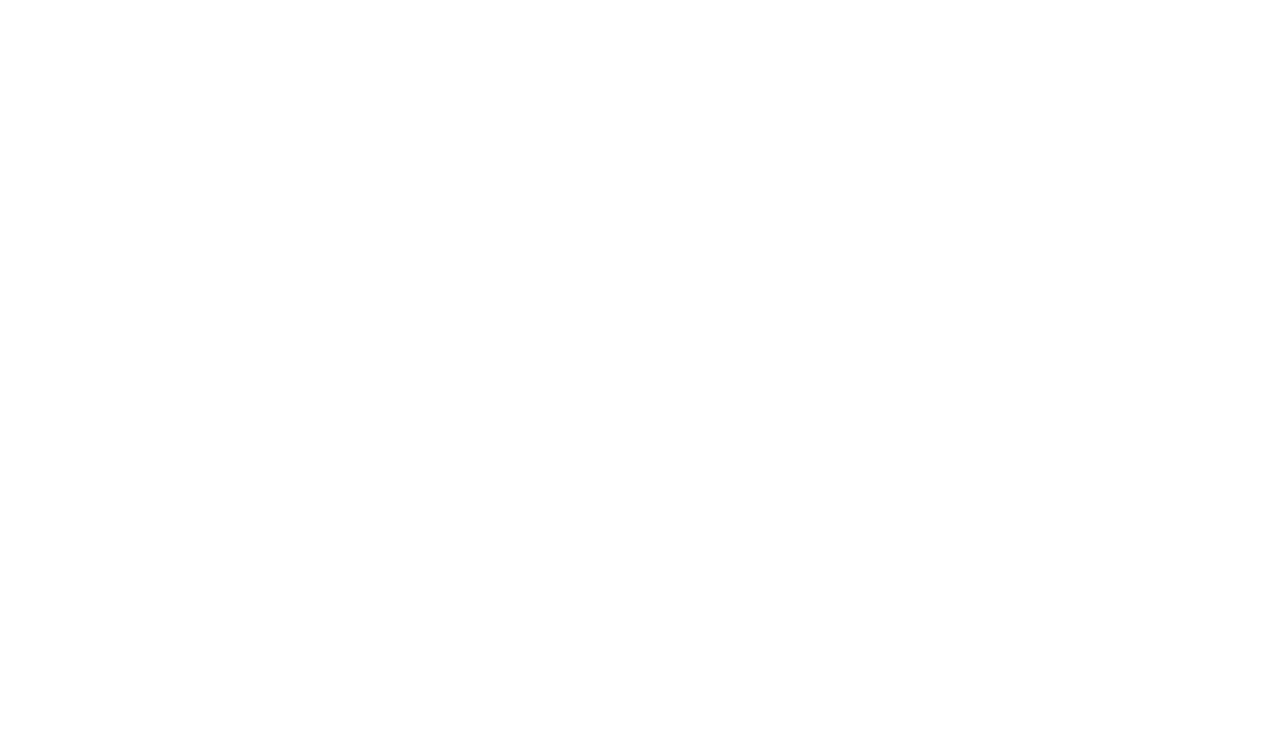
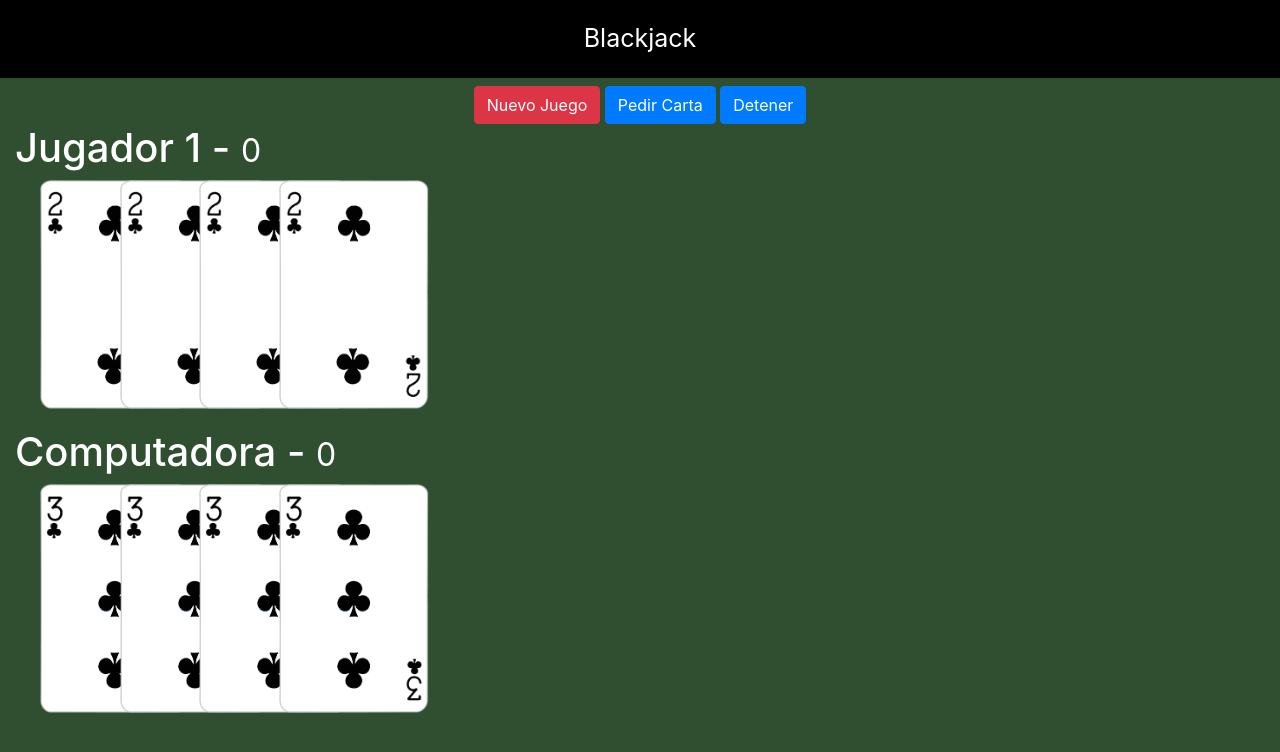
Before and after one commit to MemoSan27/02-Blackjack, a plain HTML site: page index.html in a window 1280 px wide. Drawn offline with nearby package versions, Linux system fonts and the light colour scheme.

Commit message:
Estilos y espacios iniciales añadidos

```diff
--- a/assets/css/styles.css
+++ b/assets/css/styles.css
@@ -0,0 +1,25 @@
+html, body {
+    margin: 0px;
+    background-color: #2F4F30;
+    color: white;
+}
+
+.titulo {
+    text-align: center;
+    background-color: black;
+    color: white;
+    padding: 20px;
+    font-size: 25px;
+}
+
+.carta{
+    width: 150px;
+    position: relative;
+    left: 100px;
+    margin-left: -75px;
+}
+
+#computadora-cartas, #jugador-cartas{
+    height: 240px;
+
+}
--- a/index.html
+++ b/index.html
@@ -6,11 +6,67 @@
     <meta name="viewport" content="width=device-width, initial-scale=1.0">
     <title>Blackjack</title>
 
+    <!-- aÃ±adir esto -->
+    <link rel="stylesheet" href="https://stackpath.bootstrapcdn.com/bootstrap/4.4.1/css/bootstrap.min.css" integrity="sha384-Vkoo8x4CGsO3+Hhxv8T/Q5PaXtkKtu6ug5TOeNV6gBiFeWPGFN9MuhOf23Q9Ifjh" crossorigin="anonymous">
+
     <link rel="stylesheet" href="assets/css/styles.css">
 
 </head>
 <body>
 
+    <!-- Cabecera -->
+    <header class="titulo">
+        Blackjack
+    </header>
+
+    <!-- botones superiores -->
+
+    <div class="row mt-2">
+        <div class="col text-center">
+            <button class="btn btn-danger">Nuevo Juego</button>
+            <button class="btn btn-primary">Pedir Carta</button>
+            <button class="btn btn-primary">Detener</button>
+        </div>
+
+    </div>
+
+    <!-- contenedor de cartas -->
+
+    <div class="row container">
+        <div class="col">
+
+            <h1>Jugador 1 - <small>0</small></h1>
+            <div id="jugador-cartas">
+                <img class="carta" src="assets/cartas/2C.png">
+                <img class="carta" src="assets/cartas/2C.png">
+                <img class="carta" src="assets/cartas/2C.png">
+                <img class="carta" src="assets/cartas/2C.png">
+            </div>
+
+        </div>
+
+    </div>
+
+
+
+
+    <div class="row container mt-2">
+        <div class="col">
+
+            <h1>Computadora - <small>0</small></h1>
+            <div id="computadora-cartas">
+             <img class="carta" src="assets/cartas/3C.png">
+             <img class="carta" src="assets/cartas/3C.png">
+             <img class="carta" src="assets/cartas/3C.png">
+             <img class="carta" src="assets/cartas/3C.png">
+            </div>
+
+        </div>
+
+    </div>
+
+
+
     <script src="assets/js/juego.js"></script>
 
 </body>
```
